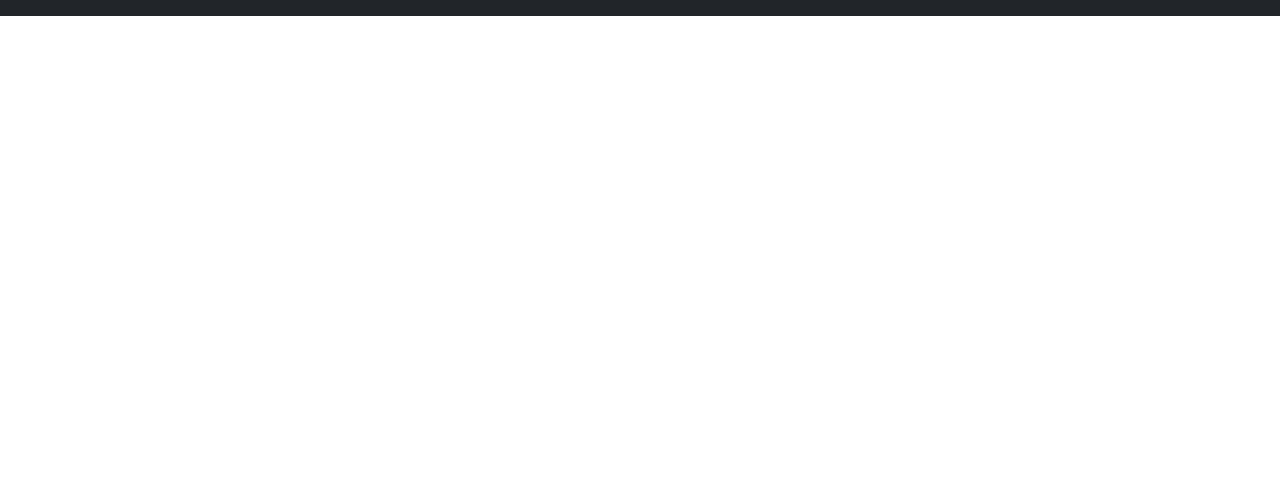
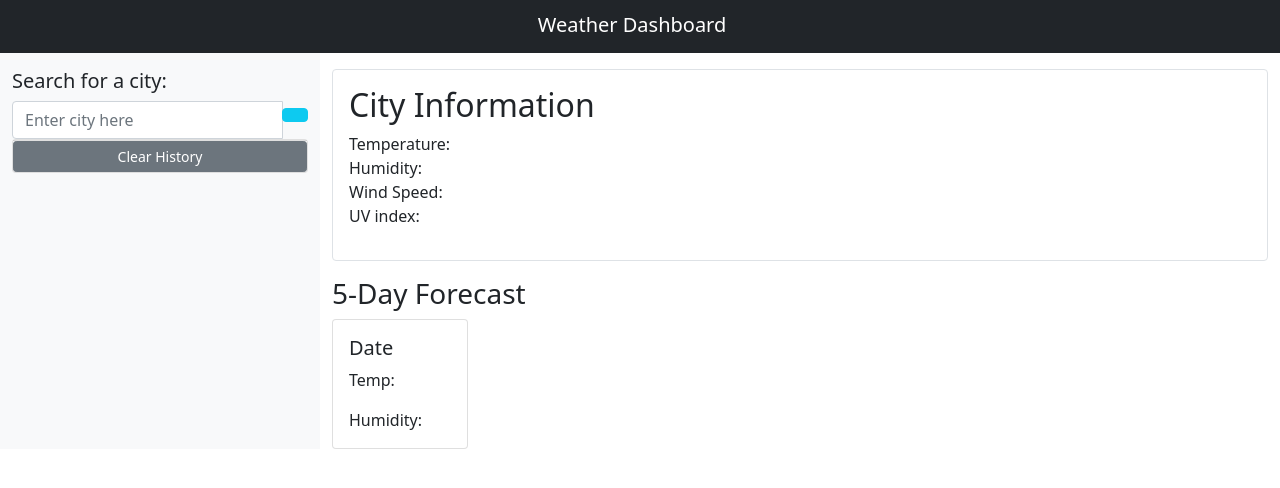
Before and after one commit to JaredWilliam97/Weather-Dashboard, a plain HTML site: page index.html in a window 1280 px wide. Drawn offline with nearby package versions, Linux system fonts and the light colour scheme; files whose address does not match are found by name.

Commit message:
modified html

```diff
--- a/index.html
+++ b/index.html
@@ -19,7 +19,82 @@
     <div class="container-fluid">
       <div class="row navbar navbar-dark bg-dark">
         <div class="col-12 text-center">
+          <h1 class="navbar-brand pb-0 px-0">Weather Dashboard</h1>
+        </div>
+      </div>
+      <div class="row content-row">
+        <div class="col-12 col-md-3 bg-light pt-3">
+          <h5>Search for a city:</h5>
+          <form>
+            <div class="form-group input-group">
+              <input
+                type="text"
+                class="form-control"
+                id="search-city"
+                placeholder="Enter city here"
+              />
+              <div class="input-group-append">
+                <button
+                  class="btn btn-info"
+                  type="button"
+                  id="search-city-button"
+                >
+                  <i class="fa fa-search"></i>
+                </button>
+              </div>
+            </div>
+          </form>
+          <!-- History events-->
+          <div class="card">
+            <ul class="list-group list-group-flush" id="search-history-list">
+              <!-- <li class="list-group-item"></li> -->
+            </ul>
+            <button id="clear-history" class="btn btn-sm btn-secondary hide">
+              Clear History
+            </button>
+          </div>
+        </div>
+        <div id="weather-content" class="col-12 col-md-9 hide">
+          <div class="row">
+            <div class="col-12">
+              <div class="city-info border rounded my-3 px-3 py-3">
+                <h2 id="current-city">
+                  City Information
+                  <small class="text-muted" id="current-date"></small>
+                  <!-- Created h2 with paragraphs for temp, humidity, wind speed uv index -->
+                </h2>
 
+                <p class="mb-0">Temperature: <span id="current-temp"></span></p>
+                <p class="mb-0">
+                  Humidity: <span id="current-humidity"></span>
+                </p>
+                <p class="mb-0">
+                  Wind Speed: <span id="current-wind-speed"></span>
+                </p>
+                <p>UV index: <span id="uv-index"></span></p>
+              </div>
+            </div>
+          </div>
+          <div class="row">
+            <div class="col-12">
+              <h3>5-Day Forecast</h3>
+            </div>
+          </div>
+          <div id="five-day-forecast" class="row">
+            <div class="col-2">
+              <div class="card">
+                <div class="card-body">
+                  <h5 class="card-title">Date</h5>
+                  <i class="fa fa-sun"></i>
+                  <p class="card-text">Temp:</p>
+                  <p class="card-text">Humidity:</p>
+                </div>
+              </div>
+            </div>
+          </div>
+        </div>
+      </div>
+    </div>
     <script src="Assets/script.js"></script>
   </body>
 </html>
```
